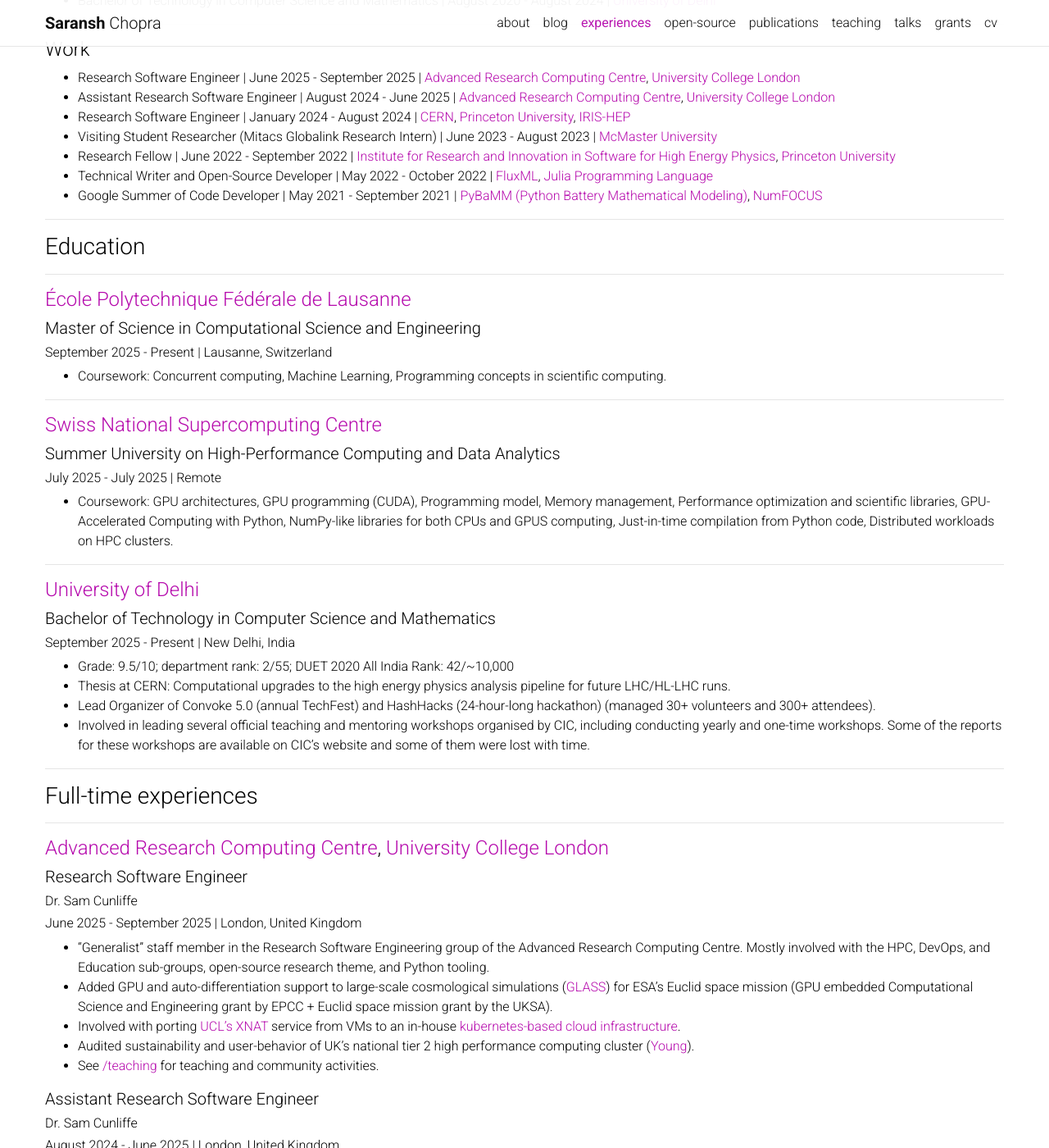
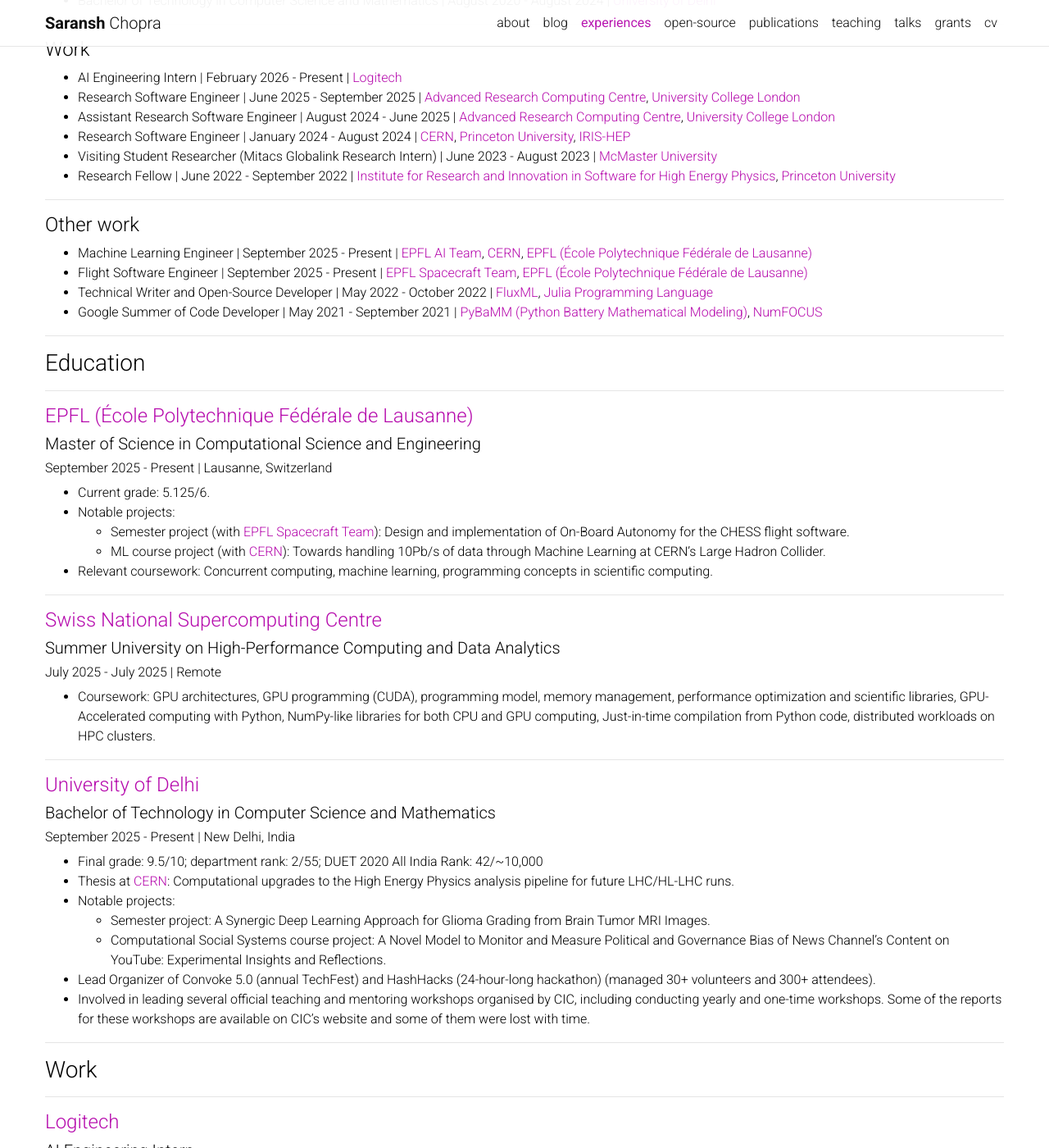
Before and after one commit to Saransh-cpp/Saransh-cpp.github.io, a Jekyll site: the page built from _pages/experiences.md, in a window 1280 px wide and 1400 px high, scrolled down 501 px. Shown: the whole window at 82% size. Built offline with Jekyll 4.4.1, drawn with Linux system fonts in a browser that asks for light colours; comment, search, counter and statistics services are not loaded; a style sheet for code colours, icons or effects is not loaded; some of the changed text lies outside the part shown.

Commit message:
logitech + epfl updates

```diff
--- a/_pages/experiences.md
+++ b/_pages/experiences.md
@@ -26,11 +26,19 @@
 
 #### Work
 
+- AI Engineering Intern \| February 2026 - Present \| [Logitech](https://www.logitech.com/en-ch){:target="_blank"}
 - Research Software Engineer \| June 2025 - September 2025 \| [Advanced Research Computing Centre](https://www.ucl.ac.uk/advanced-research-computing){:target="_blank"}, [University College London](https://www.ucl.ac.uk){:target="_blank"}
 - Assistant Research Software Engineer \| August 2024 - June 2025 \| [Advanced Research Computing Centre](https://www.ucl.ac.uk/advanced-research-computing){:target="_blank"}, [University College London](https://www.ucl.ac.uk){:target="_blank"}
 - Research Software Engineer \| January 2024 - August 2024 \| [CERN](https://home.cern){:target="_blank"}, [Princeton University](https://www.princeton.edu){:target="_blank"}, [IRIS-HEP](https://researchcomputing.princeton.edu/research/iris-hep-software-institute){:target="_blank"}
 - Visiting Student Researcher (Mitacs Globalink Research Intern) \| June 2023 - August 2023 \| [McMaster University](https://www.mcmaster.ca){:target="_blank"}
 - Research Fellow \| June 2022 - September 2022 \| [Institute for Research and Innovation in Software for High Energy Physics](https://researchcomputing.princeton.edu/research/iris-hep-software-institute){:target="_blank"}, [Princeton University](https://www.princeton.edu){:target="_blank"}
+
+---
+
+#### Other work
+
+- Machine Learning Engineer \| September 2025 - Present \| [EPFL AI Team](https://epflaiteam.ch){:target="_blank"}, [CERN](https://home.cern){:target="_blank"}, [EPFL (École Polytechnique Fédérale de Lausanne)](https://www.epfl.ch/en/){:target="_blank"}
+- Flight Software Engineer \| September 2025 - Present \| [EPFL Spacecraft Team](https://www.epflspacecraftteam.ch){:target="_blank"}, [EPFL (École Polytechnique Fédérale de Lausanne)](https://www.epfl.ch/en/){:target="_blank"}
 - Technical Writer and Open-Source Developer \| May 2022 - October 2022 \| [FluxML](https://fluxml.ai){:target="_blank"}, [Julia Programming Language](https://julialang.org){:target="_blank"}
 - Google Summer of Code Developer \| May 2021 - September 2021 \| [PyBaMM (Python Battery Mathematical Modeling)](https://pybamm.org){:target="_blank"}, [NumFOCUS](https://numfocus.org){:target="_blank"}
 
@@ -40,11 +48,15 @@
 
 ---
 
-#### [École Polytechnique Fédérale de Lausanne](https://www.epfl.ch/en/){:target="_blank"}
+#### [EPFL (École Polytechnique Fédérale de Lausanne)](https://www.epfl.ch/en/){:target="_blank"}
 ##### Master of Science in Computational Science and Engineering
 ###### September 2025 - Present | Lausanne, Switzerland
 
-- Coursework: Concurrent computing, Machine Learning, Programming concepts in scientific computing.
+- Current grade: 5.125/6.
+- Notable projects:
+  - Semester project (with [EPFL Spacecraft Team](https://www.epflspacecraftteam.ch){:target="_blank"}): Design and implementation of On-Board Autonomy for the CHESS flight software.
+  - ML course project (with [CERN](https://home.cern){:target="_blank"}): Towards handling 10Pb/s of data through Machine Learning at CERN’s Large Hadron Collider.
+- Relevant coursework: Concurrent computing, machine learning, programming concepts in scientific computing.
 
 ---
 
@@ -52,7 +64,7 @@
 ##### Summer University on High-Performance Computing and Data Analytics
 ###### July 2025 - July 2025 | Remote
 
-- Coursework: GPU architectures, GPU programming (CUDA), Programming model, Memory management, Performance optimization and scientific libraries, GPU-Accelerated Computing with Python, NumPy-like libraries for both CPUs and GPUS computing, Just-in-time compilation from Python code, Distributed workloads on HPC clusters.
+- Coursework: GPU architectures, GPU programming (CUDA), programming model, memory management, performance optimization and scientific libraries, GPU-Accelerated computing with Python, NumPy-like libraries for both CPU and GPU computing, Just-in-time compilation from Python code, distributed workloads on HPC clusters.
 
 ---
 
@@ -60,16 +72,29 @@
 ##### Bachelor of Technology in Computer Science and Mathematics
 ###### September 2025 - Present | New Delhi, India
 
-- Grade: 9.5/10; department rank: 2/55; DUET 2020 All India Rank: 42/~10,000
-- Thesis at CERN: Computational upgrades to the high energy physics analysis pipeline for future LHC/HL-LHC runs.
+- Final grade: 9.5/10; department rank: 2/55; DUET 2020 All India Rank: 42/~10,000
+- Thesis at [CERN](https://home.cern){:target="_blank"}: Computational upgrades to the High Energy Physics analysis pipeline for future LHC/HL-LHC runs.
+- Notable projects:
+  - Semester project: A Synergic Deep Learning Approach for Glioma Grading from Brain Tumor MRI Images.
+  - Computational Social Systems course project: A Novel Model to Monitor and Measure Political and Governance Bias of News Channel’s Content on YouTube: Experimental Insights and Reflections.
 - Lead Organizer of Convoke 5.0 (annual TechFest) and HashHacks (24-hour-long hackathon) (managed 30+ volunteers and 300+ attendees).
 - Involved in leading several official teaching and mentoring workshops organised by CIC, including conducting yearly and one-time workshops. Some of the reports for these workshops are available on CIC’s website and some of them were lost with time.
 
 ---
 
-### Full-time experiences
+### Work
 
 ---
+
+#### [Logitech](https://www.logitech.com/en-ch){:target="_blank"}
+##### AI Engineering Intern
+###### Dr. Jonathan Dan
+###### February 2026 - Present | Vaud, Switzerland
+
+- Working with the Cognitive AI team at Logitech's technology office.
+
+---
+
 
 #### [Advanced Research Computing Centre](https://www.ucl.ac.uk/advanced-research-computing){:target="_blank"}, [University College London](https://www.ucl.ac.uk){:target="_blank"}
 ##### Research Software Engineer
@@ -125,7 +146,23 @@
 
 ---
 
-### Other experiences
+### Other work
+
+---
+
+#### [EPFL AI Team](https://epflaiteam.ch){:target="_blank"}, [CERN](https://home.cern){:target="_blank"}, [EPFL (École Polytechnique Fédérale de Lausanne)](https://www.epfl.ch/en/){:target="_blank"}
+##### Machine Learning Engineer
+###### September 2025 - Present | Lausanne, Switzerland (Part-Time)
+
+- Writing clustering algorithms to cluster calorimetric particle showers at CERN's Large Hadron Collider into a point cloud of lower dimensionality (dataset reduction without losing Physical properties) for fast ML-based simulations.
+
+---
+
+#### [EPFL Spacecraft Team](https://fluxml.ai){:target="_blank"}, [EPFL (École Polytechnique Fédérale de Lausanne)](https://www.epfl.ch/en/){:target="_blank"}
+##### Flight Software Engineer
+###### September 2025 - Present | Lausanne, Switzerland (Part-Time)
+
+- Designing and implementing On-Board Autonomy for the flight software of Constellation of High-Energy Swiss Satellites (CHESS) mission using NASA's F-prime framework (embedded C++).
 
 ---
 
```
Also changed, not shown: other parts of _pages/experiences.md (+0 -4 lines), _news/announcement_49.md (added, +7 -0 lines), _pages/about.md (+3 -4 lines).
